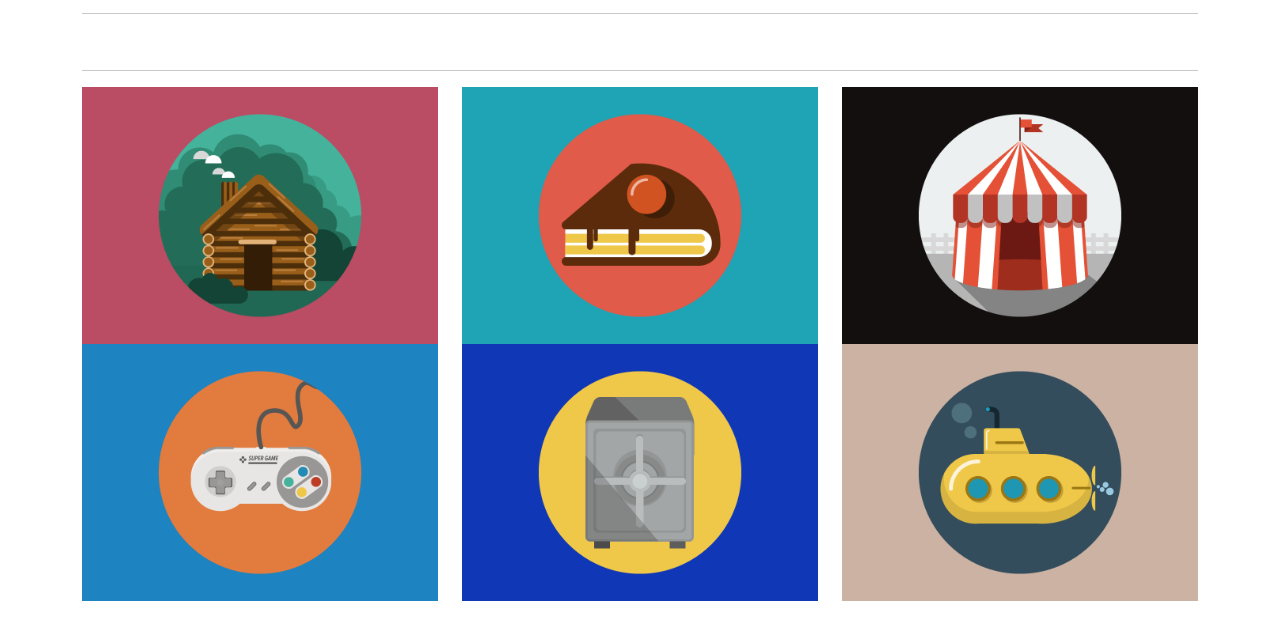
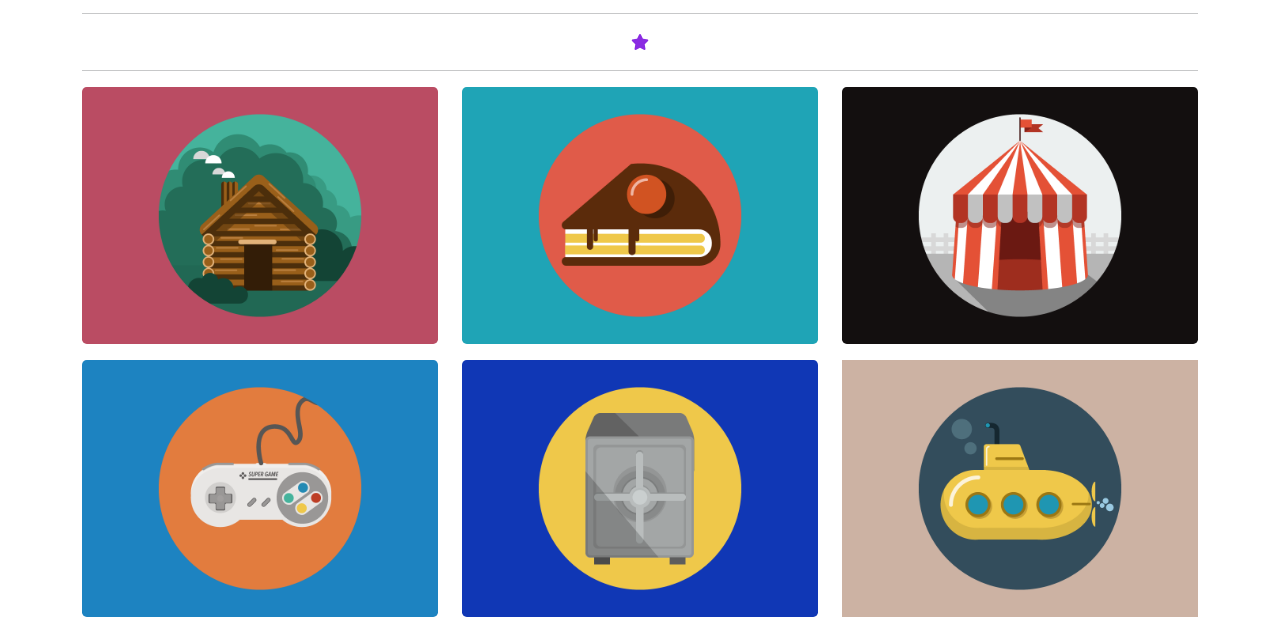
Before and after one commit to carlog91cast/html-css-bootstrap-freelancer, a plain HTML site: page index.html in a window 1280 px wide. Shown: the part 538-1171 px from the top of the page. Before the commit the page ends 1139 px from the top, so only its background shows below. Drawn offline with nearby package versions, Linux system fonts and the light colour scheme.

Commit message:
add about

```diff
--- a/index.html
+++ b/index.html
@@ -37,30 +37,37 @@
             </div>
         </div>
         <div class="container">
-            <div class="row separate">
+            <div class="row">
                 <div class="text-center">
                     <h1>PORTFOLIO</h1>
                     <hr>
                     <i class="fa-solid fa-star"></i>
                     <hr>
                 </div>
-                <div class="col-12 col-md-6 col-lg-4">
-                    <img class="w-100" src="./img/cabin.png" alt="">
+                <div class="col-12 col-md-6 col-lg-4 img-fluid mb-3">
+                    <img class="w-100 rounded-3" src="./img/cabin.png" alt="">
                 </div>
-                <div class="col-12 col-md-6 col-lg-4">
-                    <img class="w-100" src="./img/cake.png" alt="">
+                <div class="col-12 col-md-6 col-lg-4 img-fluid mb-3">
+                    <img class="w-100 rounded-3 " src="./img/cake.png" alt="">
                 </div>
-                <div class="col-12 col-md-6 col-lg-4">
-                    <img class="w-100" src="./img/circus.png" alt="">
+                <div class="col-12 col-md-6 col-lg-4 img-fluid mb-3">
+                    <img class="w-100 rounded-3" src="./img/circus.png" alt="">
                 </div>
-                <div class="col-12 col-md-6 col-lg-4">
-                    <img class="w-100" src="./img/game.png" alt="">
+                <div class="col-12 col-md-6 col-lg-4 img-fluid mb-3">
+                    <img class="w-100 rounded-3" src="./img/game.png" alt="">
                 </div>
-                <div class="col-12 col-md-6 col-lg-4">
-                    <img class="w-100" src="./img/safe.png" alt="">
+                <div class="col-12 col-md-6 col-lg-4 img-fluid mb-3">
+                    <img class="w-100 rounded-3" src="./img/safe.png" alt="">
                 </div>
-                <div class="col-12 col-md-6 col-lg-4">
-                    <img class="w-100" src="./img/submarine.png" alt="">
+                <div class="col-12 col-md-6 col-lg-4 img-fluid mb-3">
+                    <img class="w-100 runded-3" src="./img/submarine.png" alt="">
+                </div>
+            </div>
+        </div>
+        <div class="container">
+            <div class="row">
+                <div class="text-center">
+
                 </div>
             </div>
         </div>
--- a/style.css/style.css
+++ b/style.css/style.css
@@ -5,9 +5,9 @@
     width: 15%;
 }
 .text-center h1,h6{
-    color: white;
+    color: black;
     padding: 20px;
 }
 .text-center i{
-    color: white;
+    color:blueviolet;
 }
```
